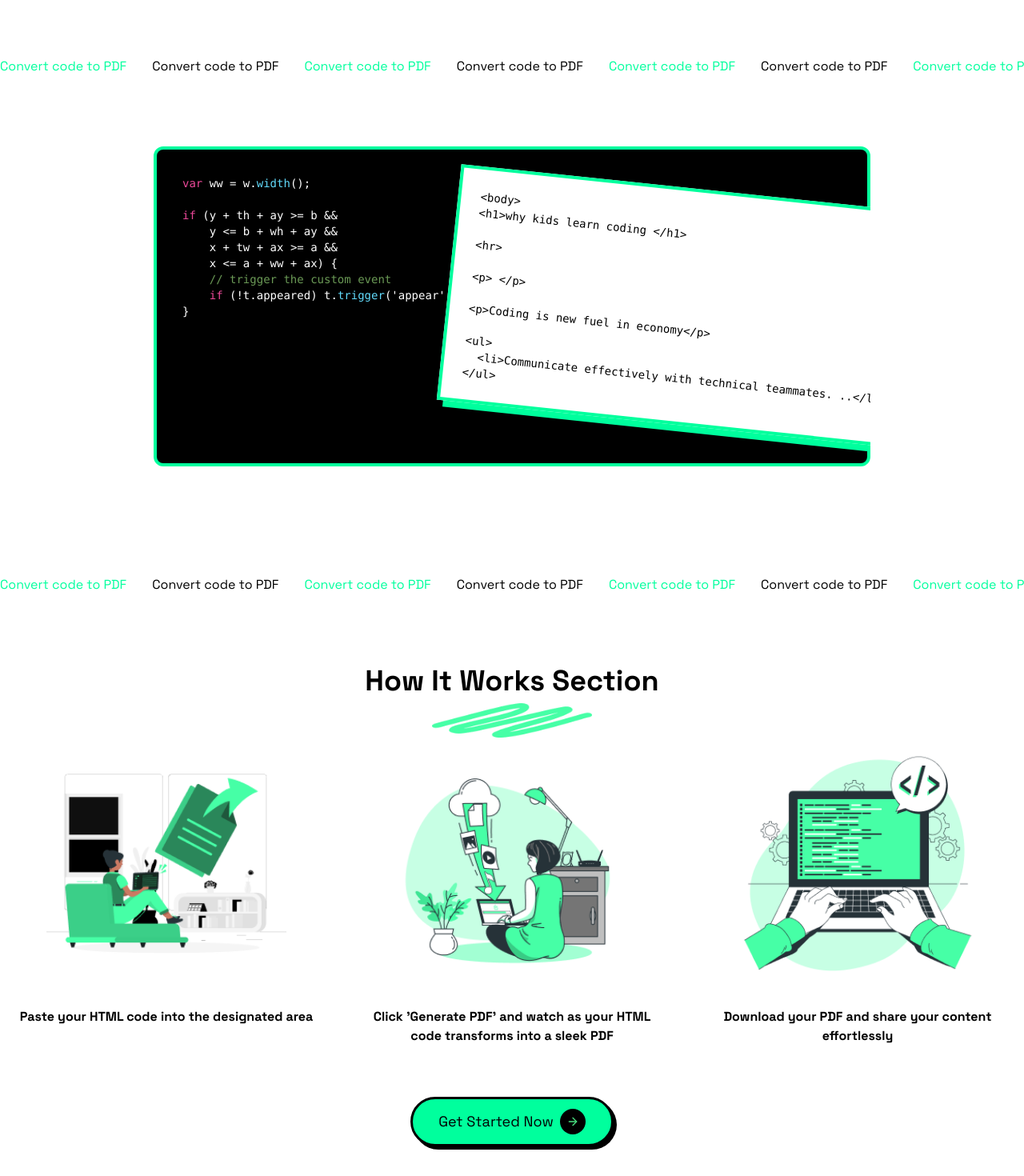
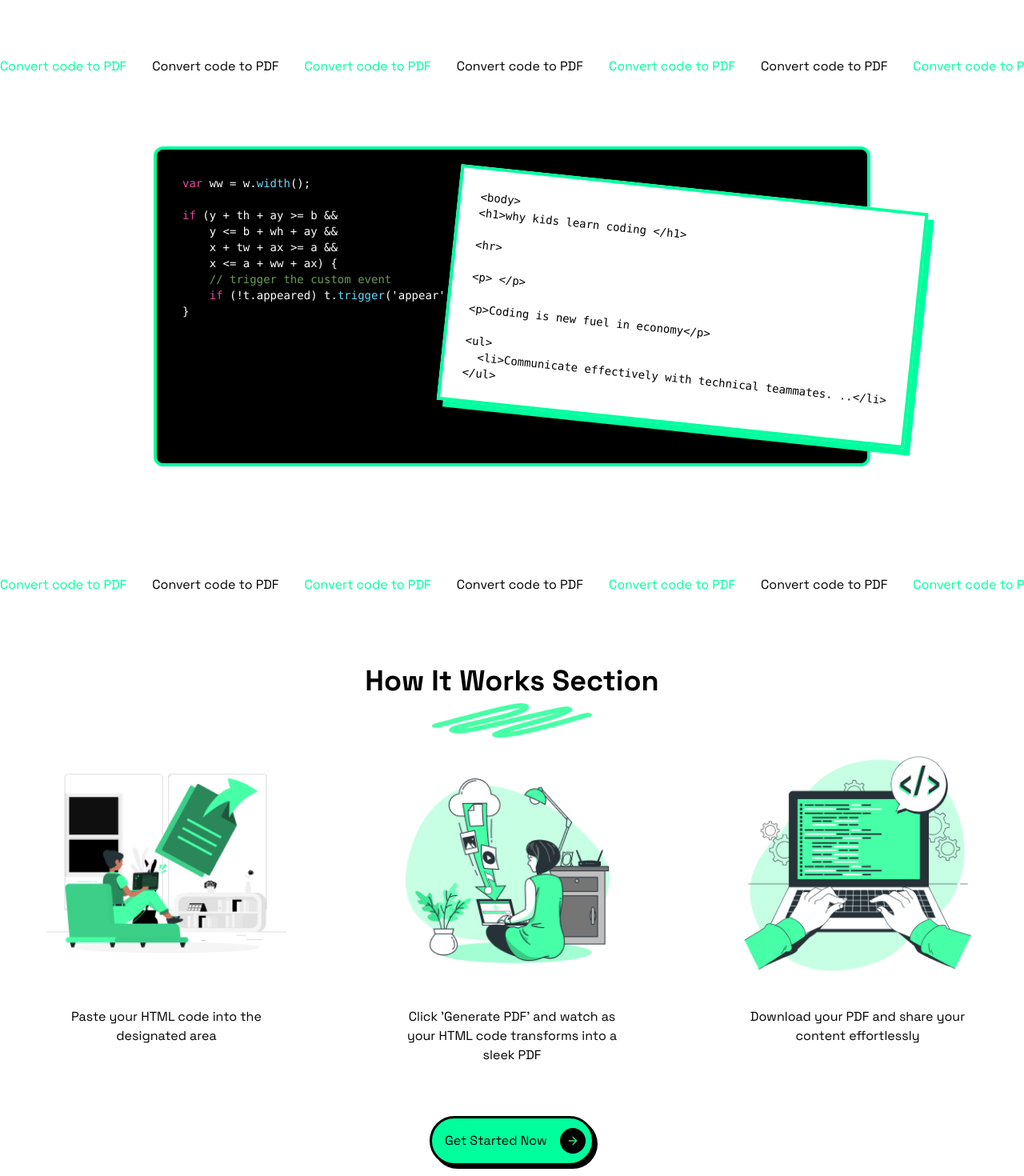
Before and after one commit to ailinnakaganeku/landing-html-converter, a Next.js app: page / in a window 1280 px wide. Shown: the part 480-1950 px from the top of the page at 80% size. Built offline with nearby package versions, Linux system fonts and the light colour scheme.

Commit message:
align landing design for improved visual consistency and ux

```diff
--- a/app/page.tsx
+++ b/app/page.tsx
@@ -19,7 +19,7 @@ export default function LandingPage() {
             </h3>
           </div>
         </div>
-        <div className="flex flex-row items-start justify-start mq750:hidden">
+        <div className="md:flex flex-row items-start justify-start hidden">
           <div className="bg-[#00FF9D] text-black flex flex-row items-center justify-center py-2 px-[7px]">
             <h3 className="m-0 relative text-inherit leading-[120%] font-bold font-[inherit]">
               HTML
@@ -95,7 +95,7 @@ export default function LandingPage() {
                 className="mx-auto"
               />
             </div>
-            <p className="font-bold">
+            <p className="max-w-[70%] mx-auto">
               Paste your HTML code into the designated area
             </p>
           </div>
@@ -109,7 +109,7 @@ export default function LandingPage() {
                 className="mx-auto"
               />
             </div>
-            <p className="font-bold">
+            <p className="max-w-[70%] mx-auto">
               Click &apos;Generate PDF&apos; and watch as your HTML code
               transforms into a sleek PDF
             </p>
@@ -124,7 +124,7 @@ export default function LandingPage() {
                 className="mx-auto"
               />
             </div>
-            <p className="font-bold">
+            <p className="max-w-[70%] mx-auto">
               Download your PDF and share your content effortlessly
             </p>
           </div>
--- a/components/button.tsx
+++ b/components/button.tsx
@@ -12,14 +12,15 @@ export function Button({
   children,
   variant = "primary",
   showArrow = true,
-  className = "",
   ...props
 }: ButtonProps) {
   return (
     <button
       className={`
-        relative inline-flex items-center justify-center gap-2
-        bg-[#00FF9D] text-black text-lg px-8 py-3
+        relative inline-flex items-center justify-center gap-4
+        bg-[#00FF9D] text-black text-md ${
+          showArrow ? "pl-4 pr-2" : "px-8"
+        } py-3
         rounded-full border-[3px] border-black
         ${
           variant === "primary"
@@ -27,7 +28,6 @@ export function Button({
             : "shadow-[4px_4px_0px_0px_#ffffff] hover:shadow-none hover:translate-x-1 hover:translate-y-1"
         }
         transition-all duration-200
-        ${className}
       `}
       {...props}
     >
--- a/components/code-preview.tsx
+++ b/components/code-preview.tsx
@@ -1,10 +1,9 @@
-import React from 'react';
+import React from "react";
 
 export function CodePreview() {
   return (
-    <div className="relative w-full max-w-4xl mx-auto h-[400px] mb-12 overflow-hidden">
+    <div className="relative w-full max-w-4xl mx-auto h-[400px] mb-12 overflow-hidden md:overflow-visible">
       {/* Dark code editor background */}
-      <div className="h-[465px] w-[1233px] absolute !m-[0] right-[-18px] bottom-[-33.85px] rounded-mini bg-mediumspringgreen-100 overflow-hidden shrink-0 [transform:_rotate(-1.5deg)] [transform-origin:0_0]" />
 
       <div className="absolute inset-0 bg-black rounded-xl border-[4px] border-[#00FF9D] overflow-hidden">
         <pre className="p-8 text-sm font-mono">
@@ -13,24 +12,28 @@ export function CodePreview() {
             <span className="text-white"> ww = w.</span>
             <span className="text-[#61DAFB]">width</span>
             <span className="text-white">();</span>
-            {'\n\n'}
+            {"\n\n"}
             <span className="text-pink-500">if</span>
-            <span className="text-white"> (y + th + ay {'>='} b &&</span>
-            {'\n    '}
-            <span className="text-white">y {'<='} b + wh + ay &&</span>
-            {'\n    '}
-            <span className="text-white">x + tw + ax {'>='} a &&</span>
-            {'\n    '}
-            <span className="text-white">x {'<='} a + ww + ax) {'{'}</span>
-            {'\n    '}
+            <span className="text-white"> (y + th + ay {">="} b &&</span>
+            {"\n    "}
+            <span className="text-white">y {"<="} b + wh + ay &&</span>
+            {"\n    "}
+            <span className="text-white">x + tw + ax {">="} a &&</span>
+            {"\n    "}
+            <span className="text-white">
+              x {"<="} a + ww + ax) {"{"}
+            </span>
+            {"\n    "}
             <span className="text-[#6A9955]">{`// trigger the custom event`}</span>
-            {'\n    '}
+            {"\n    "}
             <span className="text-pink-500">if</span>
             <span className="text-white"> (!t.appeared) t.</span>
             <span className="text-[#61DAFB]">trigger</span>
-            <span className="text-white">(&apos;appear&apos;, settings.data);</span>
-            {'\n'}
-            <span className="text-white">{'}'}</span>
+            <span className="text-white">
+              (&apos;appear&apos;, settings.data);
+            </span>
+            {"\n"}
+            <span className="text-white">{"}"}</span>
           </code>
         </pre>
       </div>
```
Also changed, not shown: public/desktop.png.
